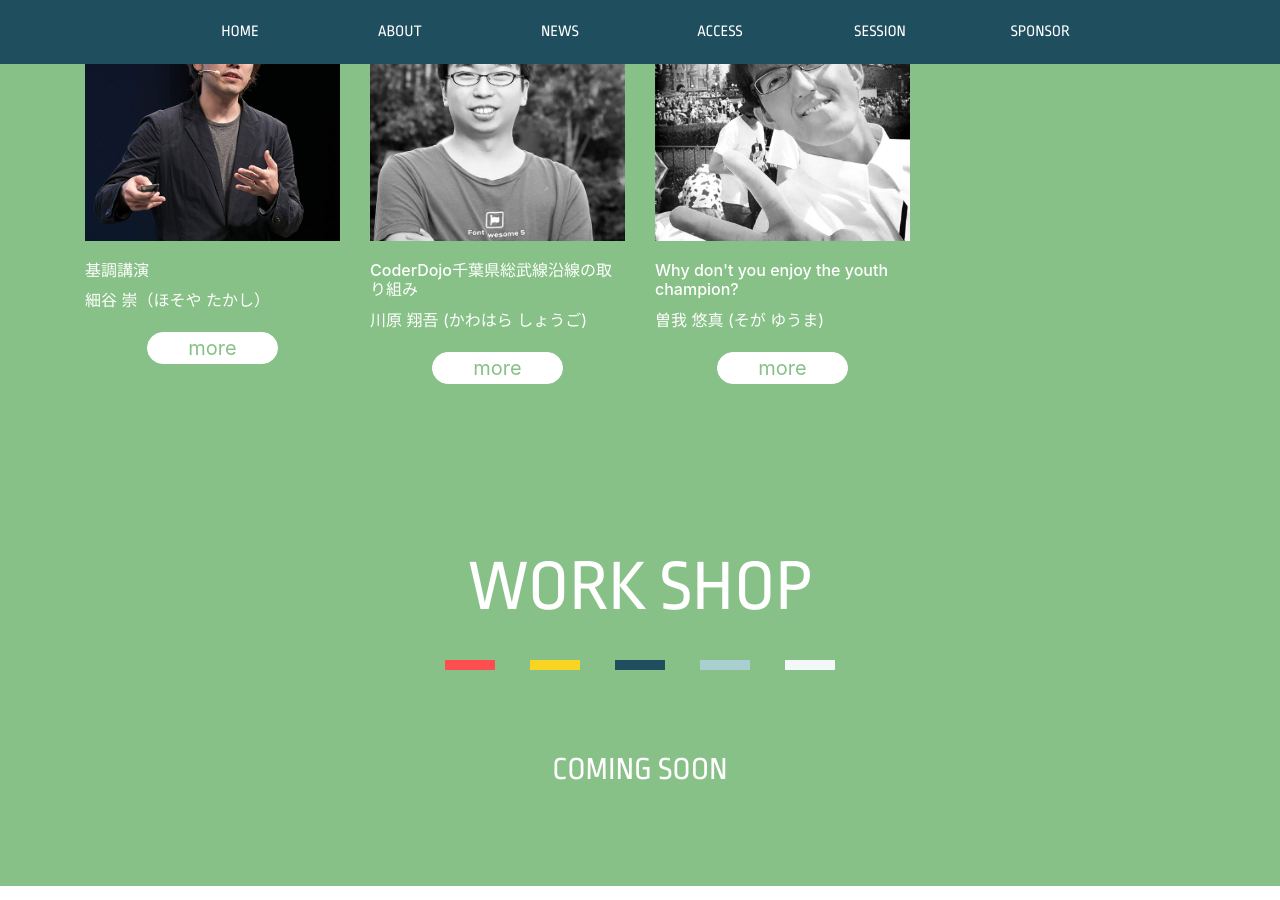
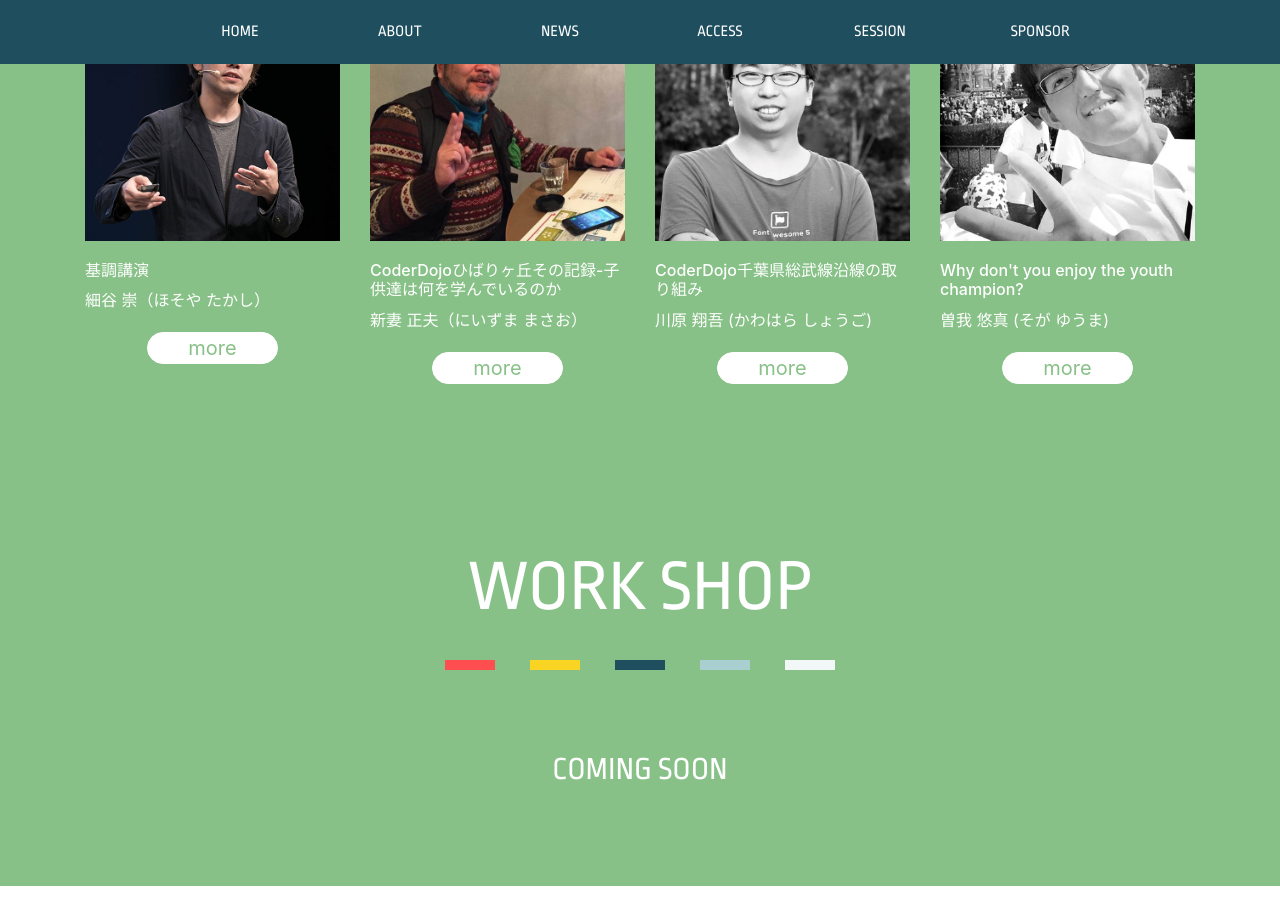
Before and after one commit to coderdojo-japan/dojocon2018.coderdojo.jp, a Jekyll site: the page built from index.html, in a window 1280 px wide and 900 px high, scrolled down 5300 px. Built offline with Jekyll 4.4.1, drawn with Linux system fonts in a browser that asks for light colours; nearby versions of some CDN libraries; some of the changed lines change nothing that is shown.

Commit message:
Add niizuma's session

```diff
--- /dev/null
+++ b/_session/1350_masao-niizuma.md
@@ -0,0 +1,16 @@
+---
+title: Session
+j-title: "CoderDojoひばりヶ丘その記録-子供達は何を学んでいるのか"
+description: "CoderDojoひばりヶ丘その記録-子供達は何を学んでいるのか [13:50-14:10] 2012年より活動しているCoderDojoひばりヶ丘で、プログラミングを通して子供達は何を学んでいるのか、6年間の記録から厳選エピソードをお届け。"
+thumbnail: niizuma.jpg
+speaker-name : 新妻 正夫（にいずま まさお）
+time-schedule: 13:50-14:10
+position: CoderDojoひばりヶ丘 主催
+speaker-info: "
+サイボウズ公認kintoneエバンジェリスト、ペライチ公認埼玉県代表サポーター、コワーキング協同組合理事。<br>
+2012年よりCoderDojoひばりヶ丘を主催。56才のScratcherでもある。
+"
+twitter: https://www.facebook.com/mniizuma
+layout: session
+---
+<p>6年間にわたる記録の中から、小学2年生の少女の4年間にわたる成長の過程を中心に、子供達がなんに気づき学んできたのか、紹介していきます。</p>
```
Also changed, not shown: _session/1010_takashi-hosoya.md (line endings or trailing spaces), img/niizuma.jpg (added).
